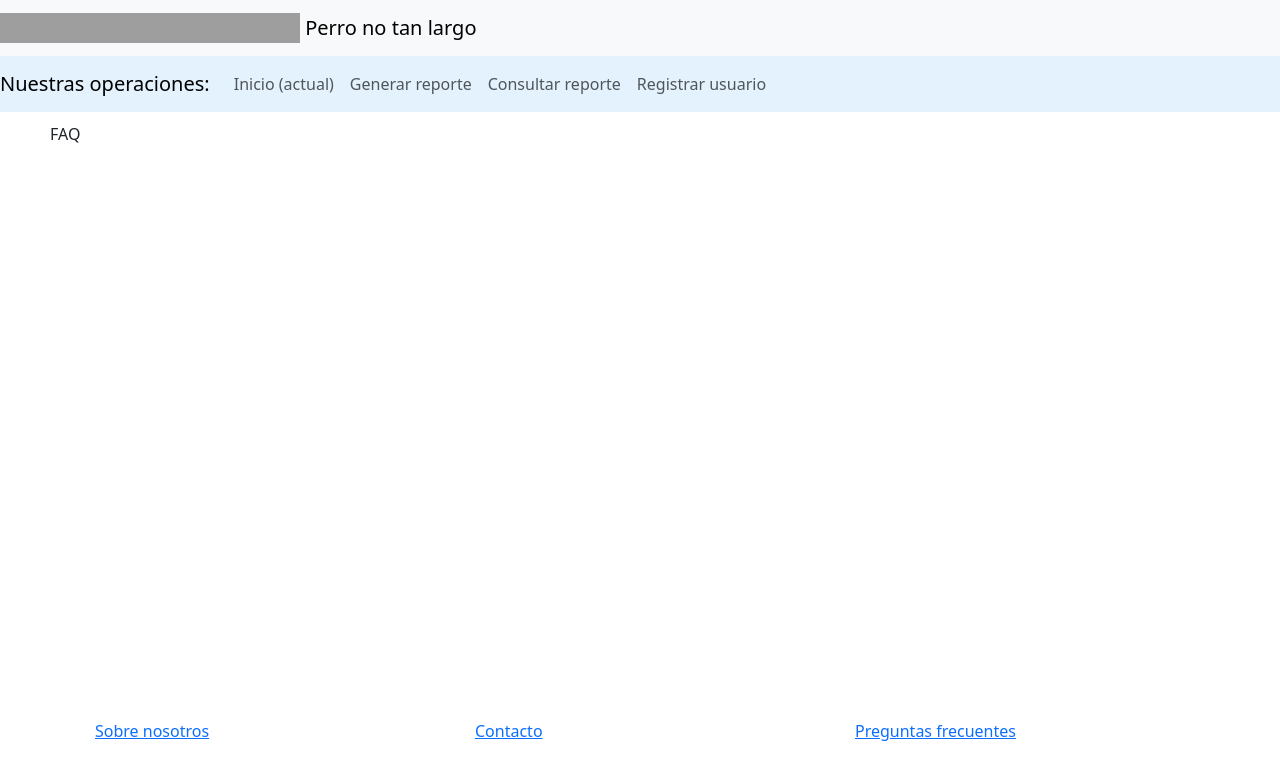
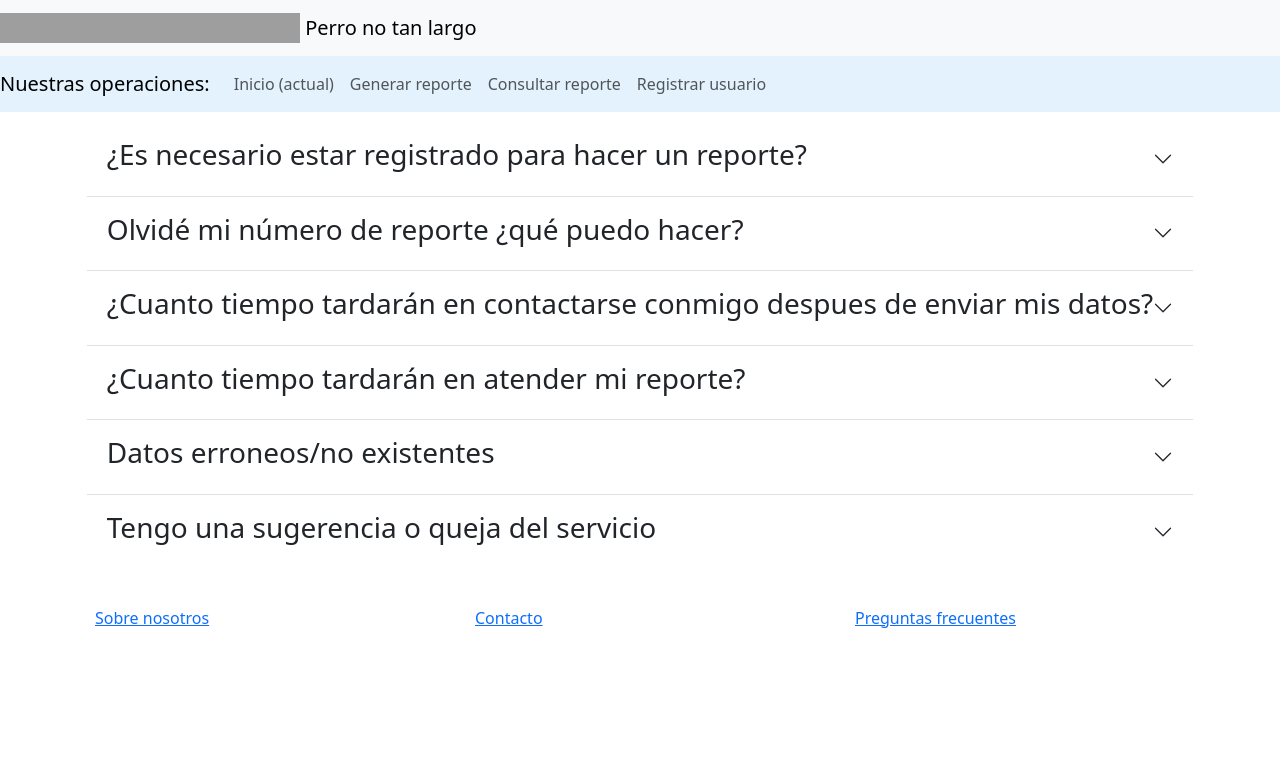
Before and after one commit to Gambled23/perro-muy-largo, a Django app: page /faq/ in a window 1280 px wide. Shown: the top 780 px of the page. Run offline with Django 4.2, Linux system fonts and the light colour scheme; grey boxes are pictures that could not be loaded.

Commit message:
me caga el css

```diff
--- a/proyectoSBBDDAPP/templates/base.html
+++ b/proyectoSBBDDAPP/templates/base.html
@@ -3,7 +3,7 @@
     <title>
         {% block title %} {% endblock %}
     </title>
-    <meta name="viewport" content="width=device-width, initial-scale=1">
+    <meta name="viewport" content="width=device-width, initial-scale=1, maximum-scale=1, user-scalable=no">
     <style>
         .logo{
             height: 100px;
@@ -14,7 +14,6 @@
             margin-right: 50;
         }
         .contentBlock{
-            height: 70%;
             margin-top: 10;
             margin-bottom: 30;
             margin-left: 50;
@@ -35,14 +34,17 @@
     {% include 'navBar.html' %}
 
     <!--CONTENIDO DE EN MEDIO XD-->
-    <div class="contentBlock " >
+    <div class="contentBlock">
     {% block content %}
 
 
     {% endblock %}
     </div>
     <!--FOOTER-->
-    {% include 'footer.html' %}
+    <div>
+        {% include 'footer.html' %}
+    </div>
+
 
     <script src="https://cdn.jsdelivr.net/npm/bootstrap@5.3.0-alpha1/dist/js/bootstrap.bundle.min.js" integrity="sha384-w76AqPfDkMBDXo30jS1Sgez6pr3x5MlQ1ZAGC+nuZB+EYdgRZgiwxhTBTkF7CXvN" crossorigin="anonymous"></script>
 </body>
--- a/proyectoSBBDDAPP/templates/faq.html
+++ b/proyectoSBBDDAPP/templates/faq.html
@@ -3,14 +3,101 @@
 
 <!DOCTYPE html>
 <html lang="en">
+
 <head>
     <meta charset="UTF-8">
     <meta http-equiv="X-UA-Compatible" content="IE=edge">
     <meta name="viewport" content="width=device-width, initial-scale=1.0">
 </head>
+
 <body>
     {% block content %}
-    FAQ
+    <div class="d-flex justify-content-center">
+        <div class="accordion accordion-flush" id="accordionFlushExample">
+            <div class="accordion-item">
+                <h2 class="accordion-header" id="flush-headingOne">
+                    <button class="accordion-button collapsed" type="button" data-bs-toggle="collapse"
+                        data-bs-target="#flush-collapseOne" aria-expanded="false" aria-controls="flush-collapseOne">
+                        <h3>¿Es necesario estar registrado para hacer un reporte?</h3>
+                    </button>
+                </h2>
+                <div id="flush-collapseOne" class="accordion-collapse collapse" aria-labelledby="flush-headingOne"
+                    data-bs-parent="#accordionFlushExample">
+                    <div class="accordion-body">Así es. Para poder hacer un reporte primero debes registrar tu usuario
+                        <a href="{% url 'register_user' %}">aquí</a></div>
+                </div>
+            </div>
+            <div class="accordion-item">
+                <h2 class="accordion-header" id="flush-headingTwo">
+                    <button class="accordion-button collapsed" type="button" data-bs-toggle="collapse"
+                        data-bs-target="#flush-collapseTwo" aria-expanded="false" aria-controls="flush-collapseTwo">
+                        <h3>Olvidé mi número de reporte ¿qué puedo hacer?</h3>
+                    </button>
+                </h2>
+                <div id="flush-collapseTwo" class="accordion-collapse collapse" aria-labelledby="flush-headingTwo"
+                    data-bs-parent="#accordionFlushExample">
+                    <div class="accordion-body">Dirigete a la <a href="{% url 'contact' %}">sección de contacto</a> y
+                        dejanos tus datos, en breve nos
+                        comunicaremos contigo</div>
+                </div>
+            </div>
+            <div class="accordion-item">
+                <h2 class="accordion-header" id="flush-headingThree">
+                    <button class="accordion-button collapsed" type="button" data-bs-toggle="collapse"
+                        data-bs-target="#flush-collapseThree" aria-expanded="false" aria-controls="flush-collapseThree">
+                        <h3>¿Cuanto tiempo tardarán en contactarse conmigo despues de enviar mis datos?</h3>
+                    </button>
+                </h2>
+                <div id="flush-collapseThree" class="accordion-collapse collapse" aria-labelledby="flush-headingThree"
+                    data-bs-parent="#accordionFlushExample">
+                    <div class="accordion-body">El tiempo de espera depende de la cantidad de requisitos que tengamos,
+                        intentamos comunicarnos en el
+                        menor tiempo posible</div>
+                </div>
+            </div>
+            <div class="accordion-item">
+                <h2 class="accordion-header" id="flush-headingThree">
+                    <button class="accordion-button collapsed" type="button" data-bs-toggle="collapse"
+                        data-bs-target="#flush-collapseFour" aria-expanded="false" aria-controls="flush-collapseFour">
+                        <h3>¿Cuanto tiempo tardarán en atender mi reporte?</h3>
+                    </button>
+                </h2>
+                <div id="flush-collapseFour" class="accordion-collapse collapse" aria-labelledby="flush-headingThree"
+                    data-bs-parent="#accordionFlushExample">
+                    <div class="accordion-body">El tiempo de espera depende de la cantidad de reportes que tengamos,
+                        hacemos todo lo posible para atender
+                        todos en el menor tiempo posible</div>
+                </div>
+            </div>
+            <div class="accordion-item">
+                <h2 class="accordion-header" id="flush-headingFour">
+                    <button class="accordion-button collapsed" type="button" data-bs-toggle="collapse"
+                        data-bs-target="#flush-collapseSix" aria-expanded="false" aria-controls="flush-collapseSix">
+                        <h3>Datos erroneos/no existentes</h3>
+                    </button>
+                </h2>
+                <div id="flush-collapseSix" class="accordion-collapse collapse" aria-labelledby="flush-headingThree"
+                    data-bs-parent="#accordionFlushExample">
+                    <div class="accordion-body">Si el sistema te alerta sobre datos que no existen, verifica que hayas escrito bien tu número de cliente/reporte</div>
+                </div>
+            </div>
+            <div class="accordion-item">
+                <h2 class="accordion-header" id="flush-headingFour">
+                    <button class="accordion-button collapsed" type="button" data-bs-toggle="collapse"
+                        data-bs-target="#flush-collapseFive" aria-expanded="false" aria-controls="flush-collapseFive">
+                        <h3>Tengo una sugerencia o queja del servicio</h3>
+                    </button>
+                </h2>
+                <div id="flush-collapseFive" class="accordion-collapse collapse" aria-labelledby="flush-headingThree"
+                    data-bs-parent="#accordionFlushExample">
+                    <div class="accordion-body">Estamos mejorando constantemente, si quieres comunicarnos tus opiniones puedes hacerlo <a href="{% url 'contact' %}">aquí</a></div>
+                </div>
+            </div>
+        </div>
+    </div>
+
+
     {% endblock %}
 </body>
+
 </html>
```
